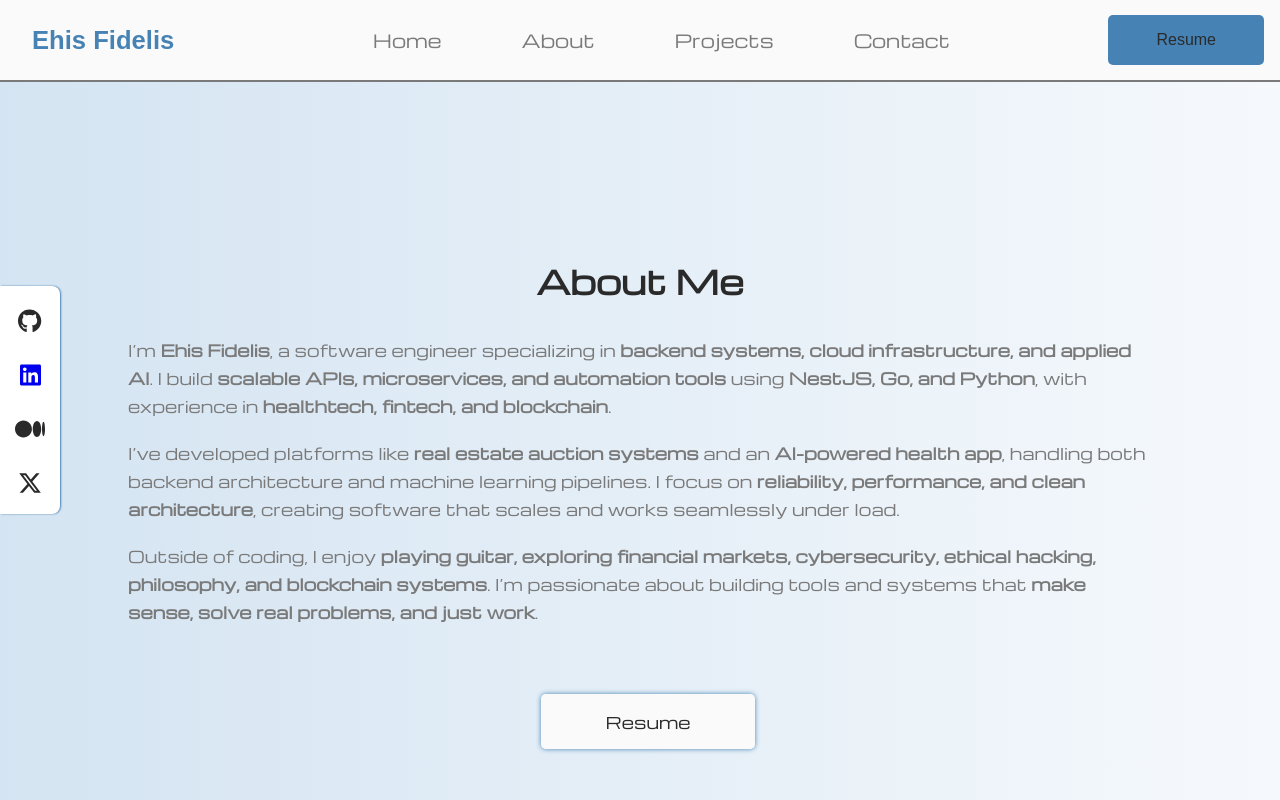
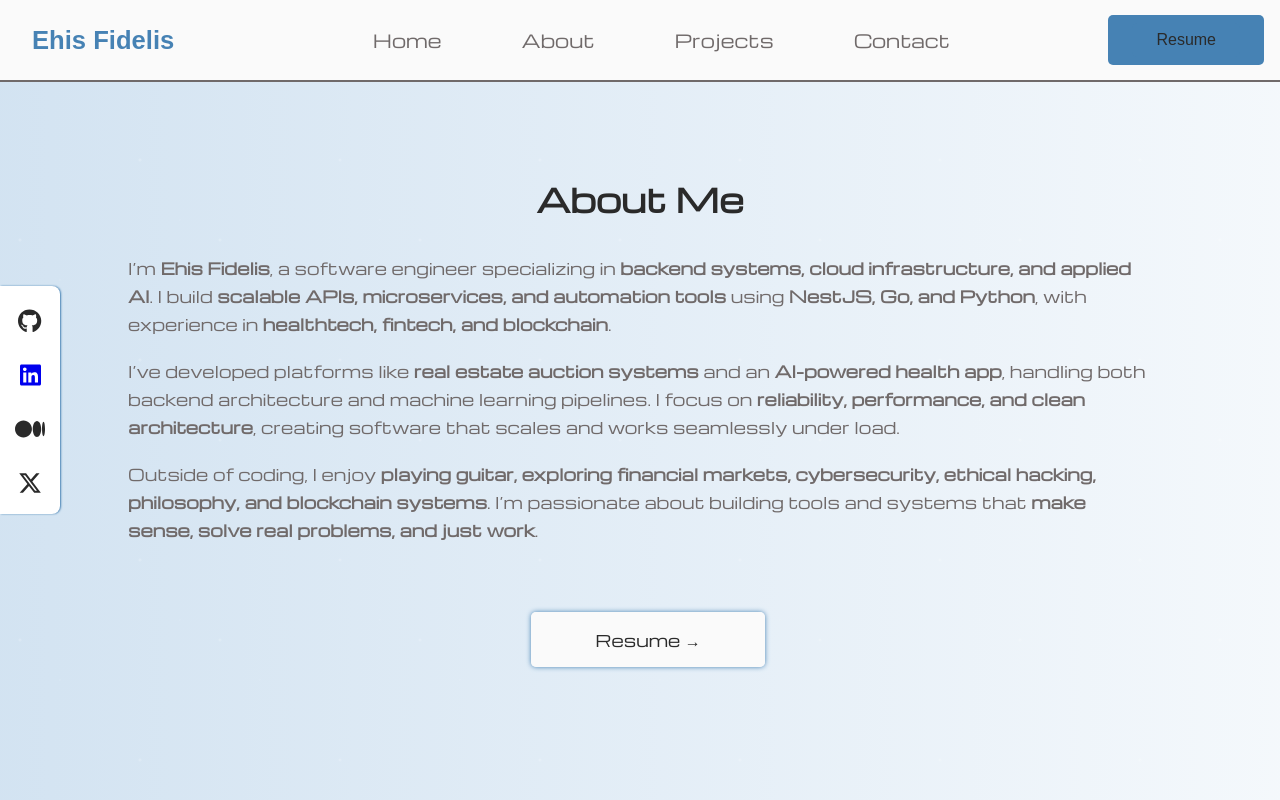
Before and after one commit to ehis-io/ehis-portfolio, a Next.js app: page /ehis-portfolio/about in a window 1280 px wide. Shown: the top 800 px of the page. Built offline with nearby package versions, Linux system fonts and the light colour scheme; a web font is replaced by a local one.

Commit message:
add start

```diff
--- a/app/about/about.module.css
+++ b/app/about/about.module.css
@@ -7,6 +7,36 @@
   justify-content: center;
   align-items: center;
   flex-direction: column;
+  position: relative;
+
+  z-index: 1;
+}
+.stars {
+  position: absolute;
+  inset: 0;
+  z-index: 0;
+  background-image: radial-gradient(
+      2px 2px at 10% 20%,
+      rgba(255, 255, 255, 0.3) 0%,
+      transparent 100%
+    ),
+    radial-gradient(
+      1px 1px at 30% 40%,
+      rgba(255, 255, 255, 0.2) 0%,
+      transparent 100%
+    ),
+    radial-gradient(
+      2px 2px at 70% 80%,
+      rgba(255, 255, 255, 0.3) 0%,
+      transparent 100%
+    ),
+    radial-gradient(
+      1px 1px at 90% 10%,
+      rgba(255, 255, 255, 0.2) 0%,
+      transparent 100%
+    );
+  background-size: 200px 200px;
+  background-repeat: repeat;
 }
 
 .sectionOne {
--- a/app/about/page.tsx
+++ b/app/about/page.tsx
@@ -28,6 +28,8 @@ export default function Home() {
   }, []);
   return (
     <div className={styles.mainContainer}>
+      <div className={styles.stars}></div>
+
       <div className={styles.home}>
         <section id="about" className={styles.sectionTwo}>
           <div>
@@ -82,7 +84,7 @@ export default function Home() {
                   href="https://docs.google.com/document/d/e/2PACX-1vRkUMEkc1jwGwfeISJbb_wSct6qS4tiHxXxKkRgzEZ_cZvlmaxf4ZXahEm-eNULC-L8iq-aUZm-Vppo/pub"
                   className={styles.resumeButton}
                 >
-                  Resume
+                  Resume →
                 </a>
               </div>
             </div>
--- a/app/colors.css
+++ b/app/colors.css
@@ -4,7 +4,7 @@
   --accent-color: #4682b4; /* Slightly muted blue */
   --background-color: #fafafa; /* Lighter gray, easy on the eyes */
   --text-color: #2a2a2a; /* Darker for contrast */
-  --text-muted: #7a7a7a; /* Soft gray for secondary info */
+  --text-muted: #706a6a; /* Soft gray for secondary info */
 }
 
 .dark {
--- a/app/components/footer/footer.module.css
+++ b/app/components/footer/footer.module.css
@@ -4,7 +4,8 @@
   color: var(--text-color);
   text-align: center;
   margin-top: auto;
-  position: sticky;
+  position: absolute;
+  width: 100%;
 
   /* important for flex layout */
 }
--- a/app/components/nav-bar/nav.module.css
+++ b/app/components/nav-bar/nav.module.css
@@ -5,6 +5,9 @@
   height: 10vh;
   border-bottom: 2px solid var(--text-muted);
   background-color: var(--background-color);
+  position: absolute;
+  width: 100%;
+  z-index: 999;
 }
 
 .name {
--- a/app/contact/contact.module.css
+++ b/app/contact/contact.module.css
@@ -8,12 +8,43 @@
   color: var(--text-color);
   padding: 1.5rem;
   position: relative;
+  z-index: 1;
   /* background-color: var(--background-color); */
+}
+
+.stars {
+  position: absolute;
+  inset: 0;
+  z-index: 0;
+  background-image: radial-gradient(
+      2px 2px at 10% 20%,
+      rgba(255, 255, 255, 0.3) 0%,
+      transparent 100%
+    ),
+    radial-gradient(
+      1px 1px at 30% 40%,
+      rgba(255, 255, 255, 0.2) 0%,
+      transparent 100%
+    ),
+    radial-gradient(
+      2px 2px at 70% 80%,
+      rgba(255, 255, 255, 0.3) 0%,
+      transparent 100%
+    ),
+    radial-gradient(
+      1px 1px at 90% 10%,
+      rgba(255, 255, 255, 0.2) 0%,
+      transparent 100%
+    );
+  background-size: 200px 200px;
+  background-repeat: repeat;
 }
 
 .header {
   text-align: center;
   margin-bottom: 2rem;
+  position: relative;
+  z-index: 2; /* your content sits on top */
 }
 
 .title {
@@ -34,6 +65,8 @@
   justify-content: center;
   align-items: center;
   gap: 1rem;
+  position: relative;
+  z-index: 2; /* your content sits on top */
 }
 
 @media (min-width: 768px) {
--- a/app/contact/page.tsx
+++ b/app/contact/page.tsx
@@ -47,6 +47,8 @@ export default function ContactUs() {
 
   return (
     <div className={styles.mainContainer}>
+      <div className={styles.stars}></div>
+
       <div className={styles.container}>
         <div className={`fade-in ${styles.serviceCard}`}>
           <div className={styles.header}>
--- /dev/null
+++ b/app/extra/HeroSection.module.css
@@ -0,0 +1,117 @@
+.hero {
+  position: relative;
+  background-color: #000;
+  overflow: hidden;
+  padding: 6rem 1rem;
+  text-align: center;
+}
+
+/* Stars */
+.stars {
+  position: absolute;
+  inset: 0;
+  z-index: 0;
+  background-image: radial-gradient(
+      2px 2px at 10% 20%,
+      rgba(255, 255, 255, 0.3) 0%,
+      transparent 100%
+    ),
+    radial-gradient(
+      1px 1px at 30% 40%,
+      rgba(255, 255, 255, 0.2) 0%,
+      transparent 100%
+    ),
+    radial-gradient(
+      2px 2px at 70% 80%,
+      rgba(255, 255, 255, 0.3) 0%,
+      transparent 100%
+    ),
+    radial-gradient(
+      1px 1px at 90% 10%,
+      rgba(255, 255, 255, 0.2) 0%,
+      transparent 100%
+    );
+  background-size: 200px 200px;
+  background-repeat: repeat;
+}
+
+/* Gradient glow */
+.gradient {
+  position: absolute;
+  bottom: 0;
+  left: 50%;
+  transform: translateX(-50%);
+  width: 150%;
+  height: 100%;
+  background: radial-gradient(
+    circle at center,
+    rgba(0, 255, 200, 0.4) 0%,
+    rgba(0, 255, 200, 0.1) 40%,
+    transparent 80%
+  );
+  filter: blur(80px);
+  z-index: 0;
+}
+
+/* Content */
+.content {
+  position: relative;
+  z-index: 1;
+  max-width: 700px;
+  margin: 0 auto;
+  color: #cfffff;
+}
+
+.rating {
+  font-size: 1.25rem;
+  margin-bottom: 1rem;
+  color: #67e8f9;
+}
+
+.content h1 {
+  font-size: 2.5rem;
+  font-weight: bold;
+  margin-bottom: 1rem;
+}
+
+.content p {
+  font-size: 1.125rem;
+  opacity: 0.8;
+  margin-bottom: 2rem;
+}
+
+/* Buttons */
+.actions {
+  display: flex;
+  gap: 1rem;
+  justify-content: center;
+  flex-wrap: wrap;
+}
+
+.primaryBtn {
+  background-color: #06b6d4;
+  color: #fff;
+  padding: 0.75rem 1.5rem;
+  border-radius: 9999px;
+  text-decoration: none;
+  font-weight: 500;
+  transition: background-color 0.3s ease;
+}
+
+.primaryBtn:hover {
+  background-color: #0891b2;
+}
+
+.secondaryBtn {
+  background-color: rgba(255, 255, 255, 0.1);
+  color: #cfffff;
+  padding: 0.75rem 1.5rem;
+  border-radius: 9999px;
+  text-decoration: none;
+  border: 1px solid rgba(255, 255, 255, 0.2);
+  transition: background-color 0.3s ease;
+}
+
+.secondaryBtn:hover {
+  background-color: rgba(255, 255, 255, 0.2);
+}
--- a/app/home.module.css
+++ b/app/home.module.css
@@ -16,6 +16,34 @@
   align-items: center;
   height: 100vh;
   width: 100vw;
+}
+
+.stars {
+  position: absolute;
+  inset: 0;
+  z-index: 0;
+  background-image: radial-gradient(
+      2px 2px at 10% 20%,
+      rgba(255, 255, 255, 0.3) 0%,
+      transparent 100%
+    ),
+    radial-gradient(
+      1px 1px at 30% 40%,
+      rgba(255, 255, 255, 0.2) 0%,
+      transparent 100%
+    ),
+    radial-gradient(
+      2px 2px at 70% 80%,
+      rgba(255, 255, 255, 0.3) 0%,
+      transparent 100%
+    ),
+    radial-gradient(
+      1px 1px at 90% 10%,
+      rgba(255, 255, 255, 0.2) 0%,
+      transparent 100%
+    );
+  background-size: 200px 200px;
+  background-repeat: repeat;
 }
 
 .subtagline {
@@ -93,6 +121,7 @@
   font-size: 1rem;
   box-shadow: 0px 0px 5px var(--background-color);
   align-self: center;
+  z-index: 1;
 }
 
 .projectsButton:hover {
--- a/app/page.tsx
+++ b/app/page.tsx
@@ -39,6 +39,7 @@ export default function Home() {
     <div className={styles.mainContainer}>
       <div className={styles.home}>
         <section id="home" className={styles.sectionOne}>
+          <div className={styles.stars}></div>
           <div className={styles.container}>
             <div className={`fade-in ${styles.serviceCard}`}>
               <main className={styles.textArea}>
@@ -60,7 +61,7 @@ export default function Home() {
                   <span className={styles.cursor}>|</span>
                 </p>
                 <Link href="/projects" className={styles.projectsButton}>
-                  Projects
+                  Projects →
                 </Link>
               </main>
             </div>
```
Also changed, not shown: app/extra/page.tsx (added, +32 -0 lines).
